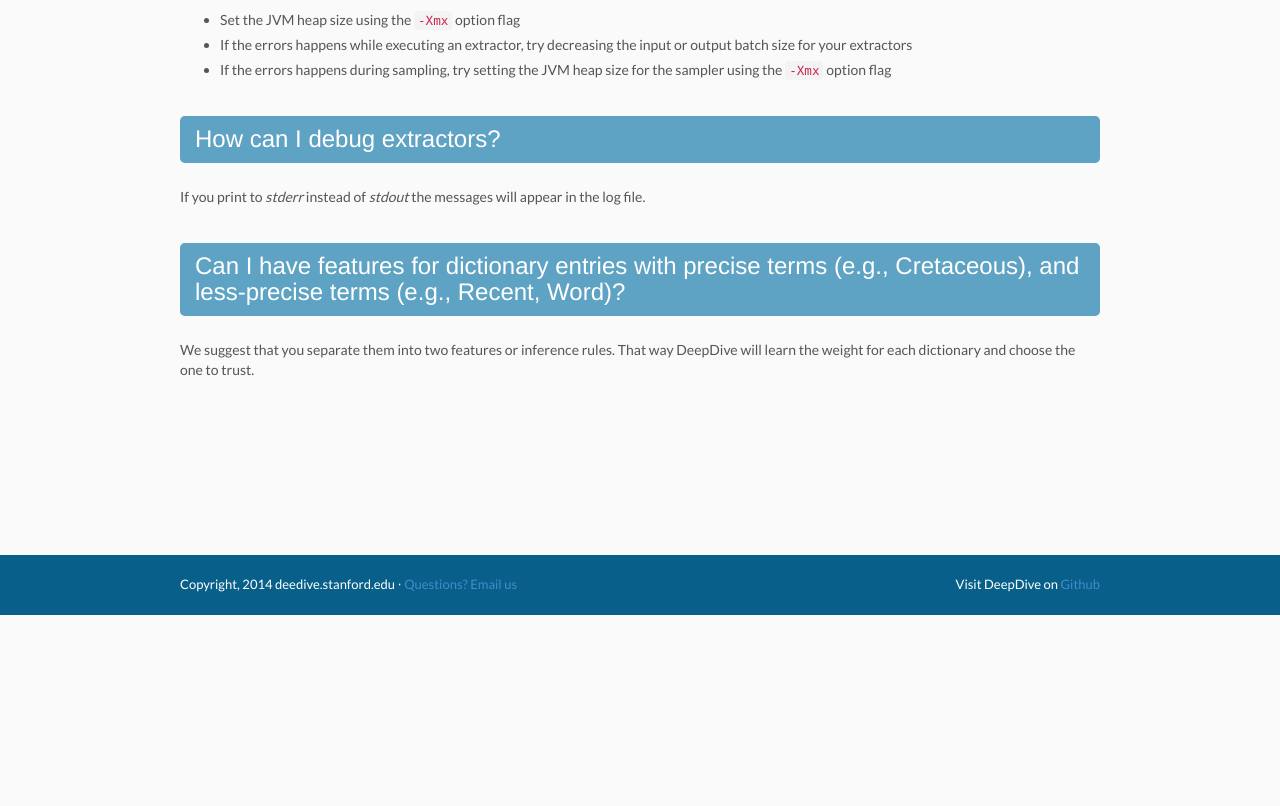
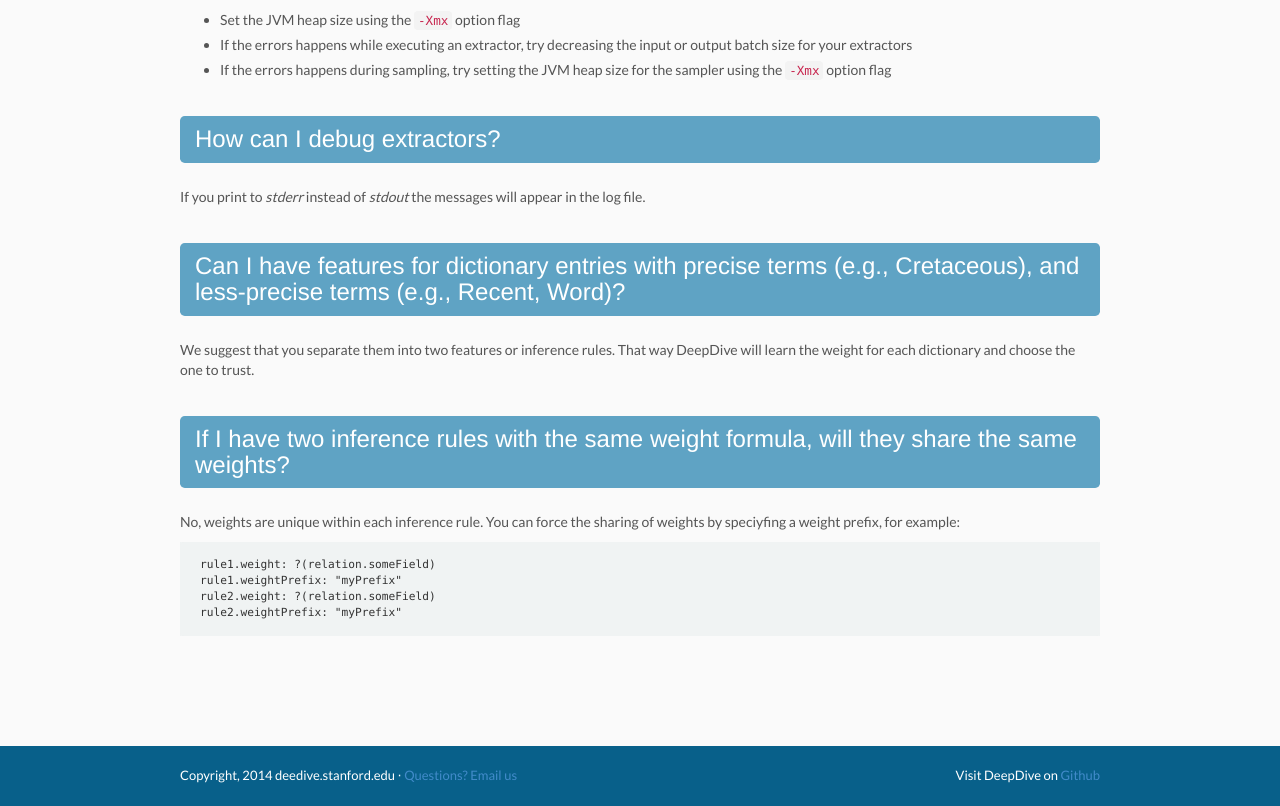
Before and after one commit to senaraiandi/deepdive, a Jekyll site: the page built from doc/faq.md, in a window 1280 px wide. Shown: the part 325-1131 px from the top of the page. Built offline with Jekyll 4.4.1, drawn with Linux system fonts in a browser that asks for light colours; nearby versions of some CDN libraries; before the commit the page ends 940 px from its top, so only the background shows below that.

Commit message:
add weight faq

```diff
--- a/doc/faq.md
+++ b/doc/faq.md
@@ -21,3 +21,12 @@ If you print to *stderr* instead of *stdout* the messages will appear in the log
 ### Can I have features for dictionary entries with precise terms (e.g., Cretaceous), and less-precise terms (e.g., Recent, Word)?
 
 We suggest that you separate them into two features or inference rules. That way DeepDive will learn the weight for each dictionary and choose the one to trust.
+
+### If I have two inference rules with the same weight formula, will they share the same weights?
+
+No, weights are unique within each inference rule. You can force the sharing of weights by speciyfing a weight prefix, for example:
+
+    rule1.weight: ?(relation.someField)
+    rule1.weightPrefix: "myPrefix"
+    rule2.weight: ?(relation.someField)
+    rule2.weightPrefix: "myPrefix"
```
